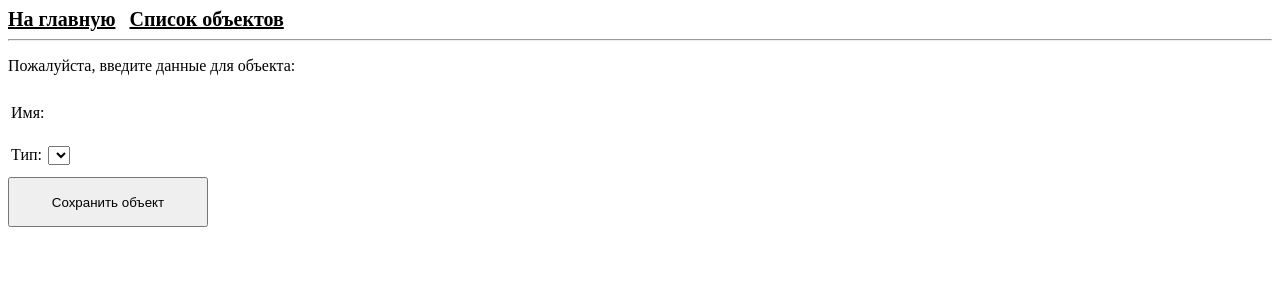
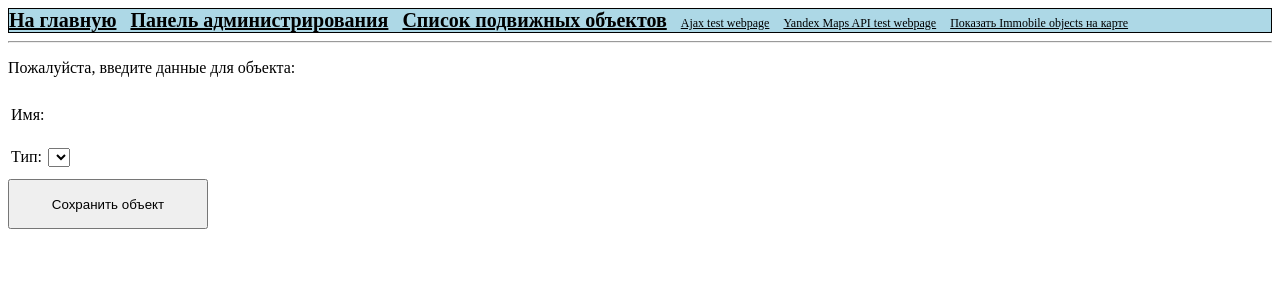
Before and after one commit to tas64/interactive_map, a Python web app: template src/server/templates/admin/edit_movable.html in a window 1280 px wide. Shown: the top 300 px of the page. Run offline with Jinja, Linux system fonts and the light colour scheme; the template is opened without the code that fills it, so the values that code supplies are empty.

Commit message:
little changes in top menu layout

```diff
--- a/src/server/media/css/base.css
+++ b/src/server/media/css/base.css
@@ -9,8 +9,19 @@ a {
     font-weight: bold;
 }
 
+div.menu {
+    display: block;
+    background-color: lightblue;
+    border: 1px solid black;
+}
+
 .menu a {
     margin-right: 10px;
+}
+
+a.small {
+    font-size: 12px;
+    font-weight: normal;
 }
 
 table.list a {
@@ -48,14 +59,8 @@ div.mapwidget {
     height: 50px;
 }
 
-div.mainmenu {
-    display: block;
-    background-color: lightblue;
-    border: 1px solid black;
-}
-
 div.content {
-    padding-top: 20px;
+    padding-top: 5px;
     width: 800px;
     margin: 0 auto;
     /*border: 1px solid black;*/
--- a/src/server/templates/admin/edit_immobile.html
+++ b/src/server/templates/admin/edit_immobile.html
@@ -7,7 +7,7 @@
 {% endblock%}
 
 {% block menu %}
-    <a href="/admin/immobiles/">Список объектов</a>
+    <a href="/admin/immobiles/">Список неподвижных объектов</a>
 {% endblock%}
 
 
--- a/src/server/templates/admin/edit_movable.html
+++ b/src/server/templates/admin/edit_movable.html
@@ -6,7 +6,7 @@
 {% endblock%}
 
 {% block menu %}
-    <a href="/admin/movables/">Список объектов</a>
+    <a href="/admin/movables/">Список подвижных объектов</a>
 {% endblock%}
 
 
--- a/src/server/templates/admin/edit_movable_type.html
+++ b/src/server/templates/admin/edit_movable_type.html
@@ -6,7 +6,7 @@
 {% endblock%}
 
 {% block menu %}
-    <a href="/admin/movable_types/">Список объектов</a>
+    <a href="/admin/movable_types/">Список типов подвижных объектов</a>
 {% endblock%}
 
 
--- a/src/server/templates/admin/show_immobiles.html
+++ b/src/server/templates/admin/show_immobiles.html
@@ -2,11 +2,6 @@
 
 {% block head %}
     <title>Редактирование неподвижных объектов</title>
-{% endblock%}
-
-
-{% block menu %}
-    <a href="/admin/">Панель администрирования</a>
 {% endblock%}
 
 {% block body %}
--- a/src/server/templates/admin/show_movable_types.html
+++ b/src/server/templates/admin/show_movable_types.html
@@ -2,10 +2,6 @@
 
 {% block head %}
     <title>Редактирование типов подвижных объектов</title>
-{% endblock%}
-
-{% block menu %}
-    <a href="/admin/">Панель администрирования</a>
 {% endblock%}
 
 {% block body %}
--- a/src/server/templates/admin/show_movables.html
+++ b/src/server/templates/admin/show_movables.html
@@ -3,10 +3,6 @@
 {% block head %}
     <title>Редактирование подвижных объектов</title>
 {% endblock%}
-
-{% block menu %}
-    <a href="/admin/">Панель администрирования</a>
-{% endblock %}
 
 {% block body %}
 
--- a/src/server/templates/base.html
+++ b/src/server/templates/base.html
@@ -10,7 +10,14 @@
     </head>
 
     <body>
-        <div class="menu"> <a href="/">На главную</a> {% block menu %}{% endblock %} </div>
+        <div class="menu">
+            <a href="/">На главную</a>
+            <a href="/admin/">Панель администрирования</a>
+            {% block menu %}{% endblock %}
+            <a class="small" href="/test/ajaxtest/">Ajax test webpage</a>
+            <a class="small" href="/test/mapsapi/">Yandex Maps API test webpage</a>
+            <a class="small" href="/test/immobiles/">Показать Immobile objects на карте</a>
+        </div>
         <hr/>
         {% block body %}{% endblock %}
     </body>
```
Also changed, not shown: src/server/templates/main.html (+0 -7 lines).
